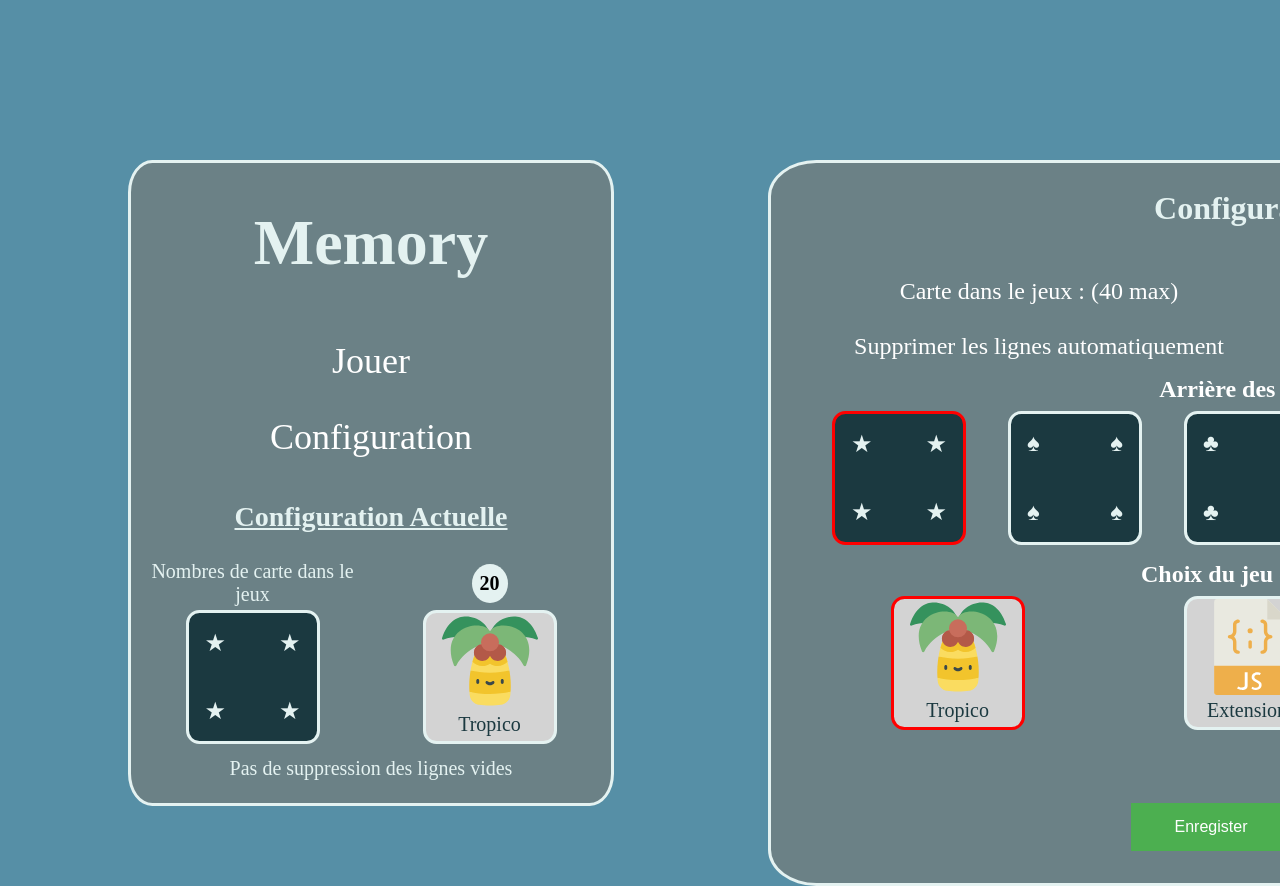
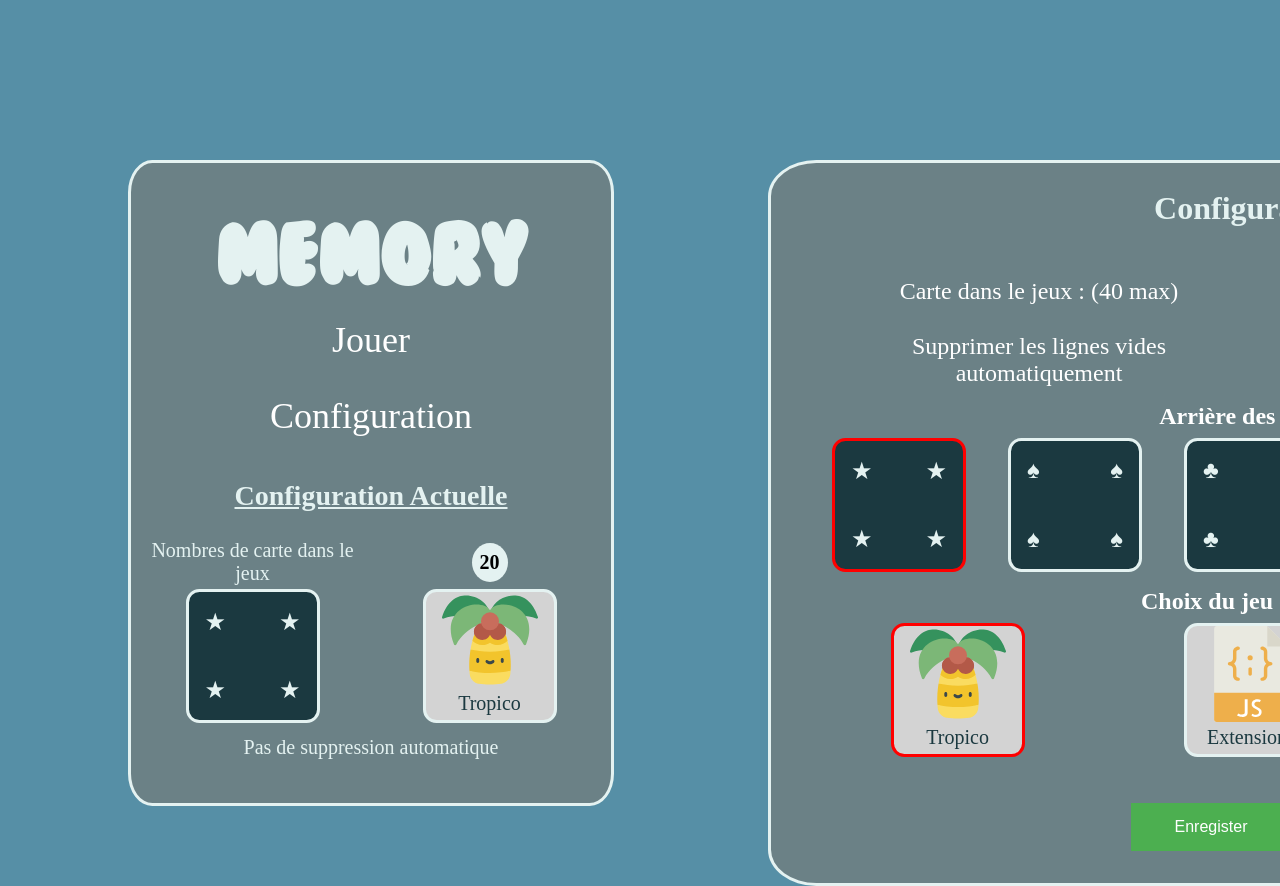
Before and after one commit to Saromase/Memory, a plain HTML site: page index.html in a window 1280 px wide. Both pictures are taken after a click on the element "Configuration". Shown: the top 886 px of the page. Drawn offline with Linux system fonts and the light colour scheme.

Commit message:
add font

```diff
--- a/index.html
+++ b/index.html
@@ -46,7 +46,7 @@
                     <input type="number" name="numberCards" id="numberCards" step="2" min="0" value="20" max="40">
                 </div>
                 <div class="option-rows">
-                    <label for="deleteRows">Supprimer les lignes automatiquement</label>
+                    <label for="deleteRows">Supprimer les lignes vides automatiquement</label>
                     <input type="checkbox" name="deleteRows" id="deleteRows">
                 </div>
                 <div class="option-back-card">
--- a/main.js
+++ b/main.js
@@ -162,9 +162,9 @@ function displayRowsConfig (isActive) {
     let configMenu = document.getElementById('configDeleteRows');
 
     if (isActive) {
-        configMenu.innerHTML = 'Suppression des lignes vides';
+        configMenu.innerHTML = 'Suppression automatique des lignes vides';
     } else {
-        configMenu.innerHTML = 'Pas de suppression des lignes vides';
+        configMenu.innerHTML = 'Pas de suppression automatique';
     }
 }
 
--- a/style.css
+++ b/style.css
@@ -25,8 +25,10 @@ body {
 
 .container .menu h1 {
     text-align: center;
-    font-size: 4rem;
+    font-size: 5rem;
     color : #E4F2F1;
+    font-family: "BubbleGum", Arial, serif;
+    margin-bottom : 0;
 }
 
 .container .menu ul {
@@ -416,3 +418,8 @@ input::-webkit-inner-spin-button {
 .hidden {
     visibility: hidden;
 }
+
+@font-face {
+  font-family: "BubbleGum";
+  src: url("./assets/Bubblegum.ttf");
+}
```
Also changed, not shown: assets/Bubblegum.ttf (added).
